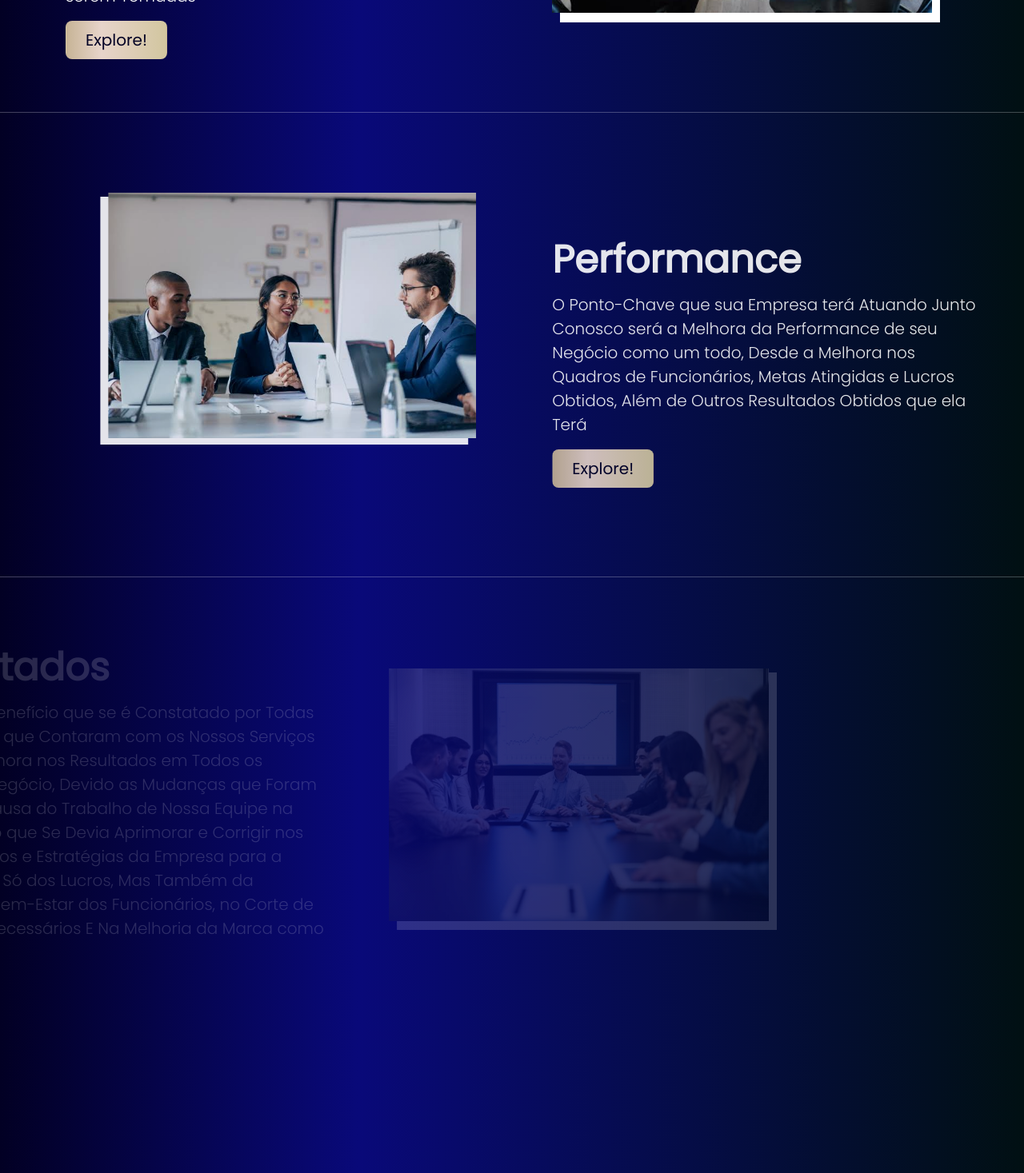
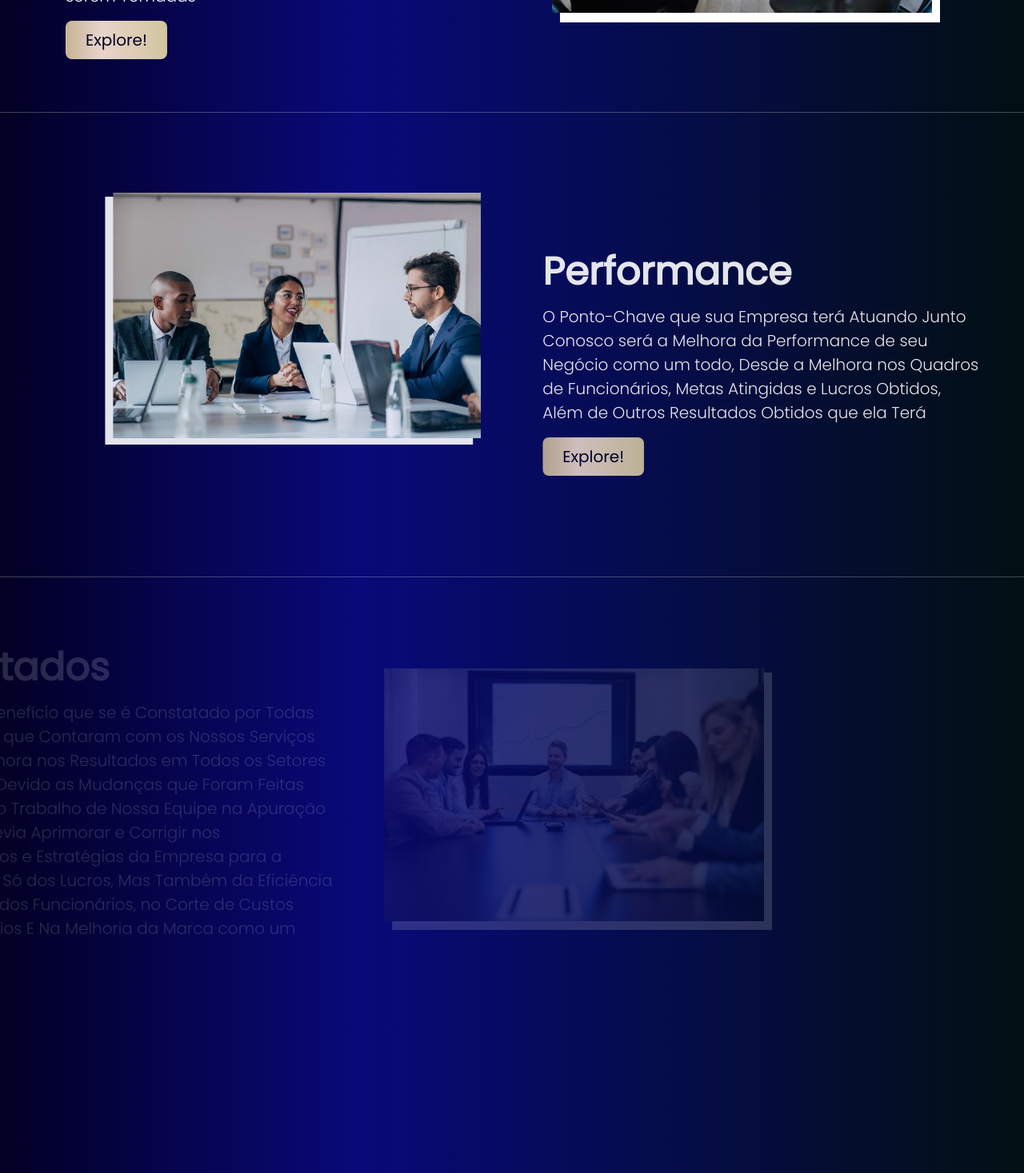
Before and after one commit to gabriel9597/PalaceofTriumphFD, a React (Create React App) app: page / in a window 1280 px wide. Shown: the part 1258-2725 px from the top of the page at 80% size. Built offline with nearby package versions, Linux system fonts and the light colour scheme.

Commit message:
At stories 2 inicio.jsx

```diff
--- a/src/componentes/inicio/inicio.jsx
+++ b/src/componentes/inicio/inicio.jsx
@@ -192,7 +192,7 @@
           className="container col-xxl-12 col-xl-12 pt-5"
           id="solucoesM"
         >
-          <div className="row flex-lg-row-reverse align-items-center g-5 pt-3">
+          <div className="row flex-lg-row-reverse align-items-center pt-3">
             <div className="col-lg-6">
               <h1 className="display-5 fw-bold py-1">
                 Performance
@@ -247,7 +247,7 @@
           className="container col-xxl-12 col-xl-12 pt-5"
           id="solucoes3"
         >
-          <div className="row flex-lg-row-reverse align-items-center g-5 pt-3">
+          <div className="row flex-lg-row-reverse align-items-center pt-3">
             <div className="col-12 col-sm-12 col-md-10 col-lg-6">
               <div className="container3">
                 <div className="border-image2"></div>
```
